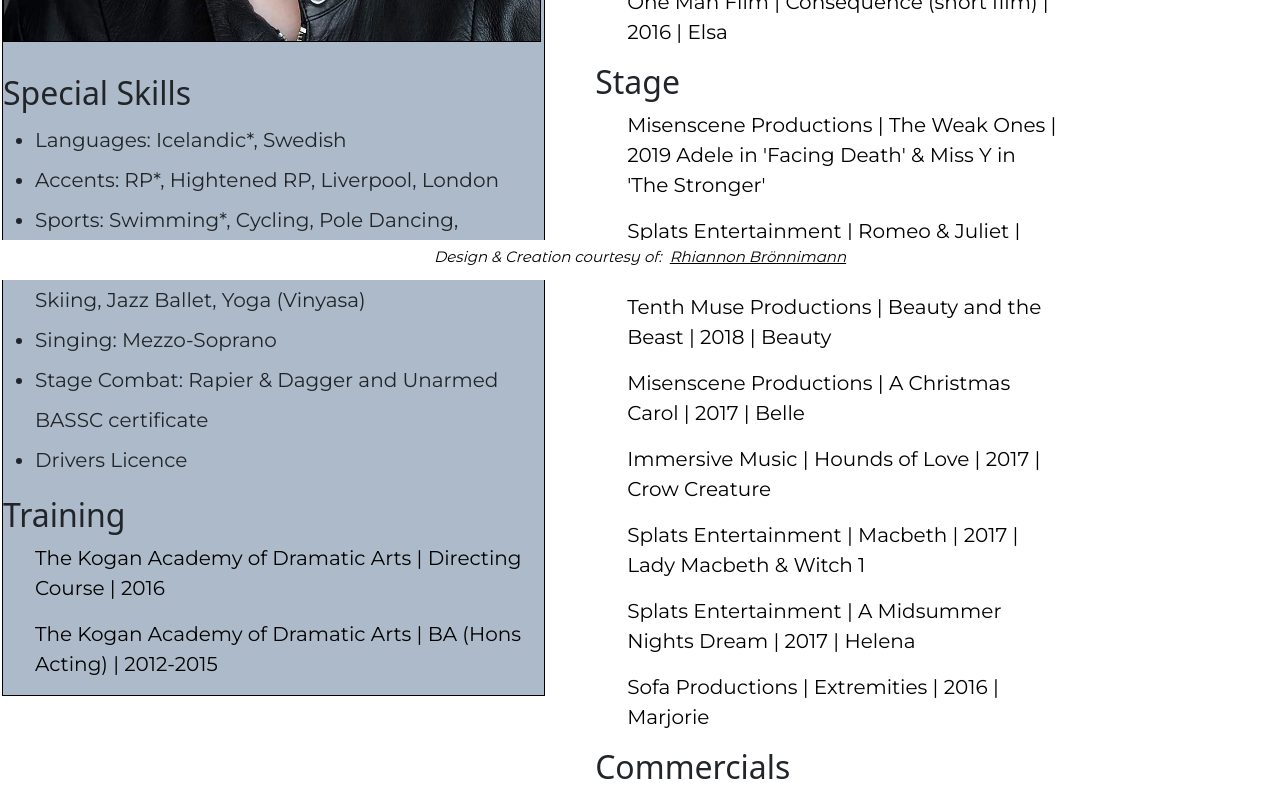
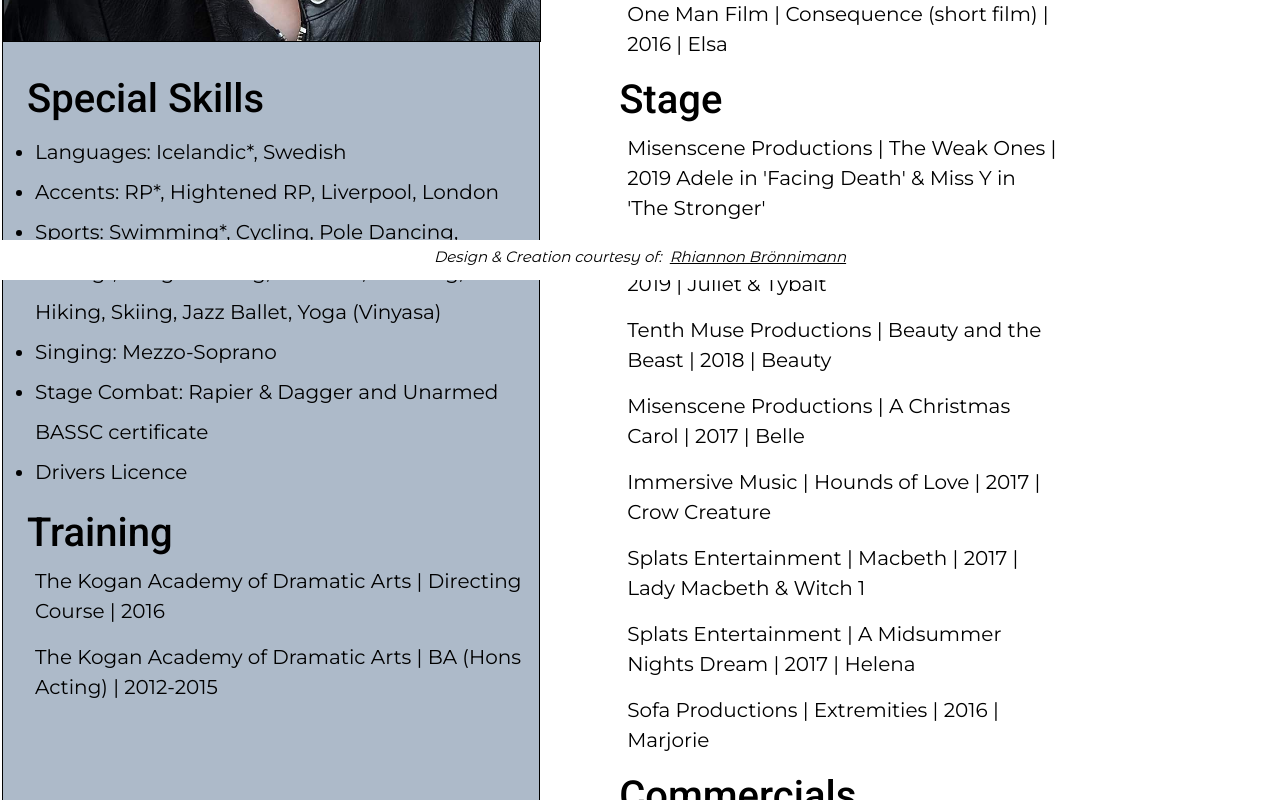
Before and after one commit to Rhibro/karens-portfolio, a React (Create React App) app: page /resume in a window 1280 px wide. Shown: the part 520-1320 px from the top of the page. Built offline with nearby package versions, Linux system fonts and the light colour scheme.

Commit message:
fixing layout on resume

```diff
--- a/src/components/Resume.js
+++ b/src/components/Resume.js
@@ -7,7 +7,7 @@ return (
         <div className="columnR">
             <div className="imgInfoBox">
             <img className="resumeimg" src={resumeImg} alt="Karen in a black leather jacket looking serious"></img>
-            <h2 className="resumeTiltles">
+            <h2 className="resumeTitles">
                 Special Skills
             </h2>
             <ul>
@@ -32,7 +32,7 @@ return (
                     Drivers Licence
                 </li>
             </ul>
-            <h2 className="resumeTiltles">
+            <h2 className="resumeTitles">
                 Training
             </h2>
                 <p className="resumeItems">
@@ -45,7 +45,7 @@ return (
         </div>
         <div className="columnR">
         <div className="resumeInfoBox">
-        <h2 className="resumeTiltles">
+        <h2 className="resumeTitles">
             Film/TV
         </h2>
             <p className="resumeItems">
@@ -66,7 +66,7 @@ return (
             <p className="resumeItems">
                 One Man Film | Consequence (short film) | 2016 | Elsa
             </p>
-        <h2 className="resumeTiltles">
+        <h2 className="resumeTitles">
             Stage
         </h2>
             <p className="resumeItems">
@@ -94,7 +94,7 @@ return (
             <p className="resumeItems">
                 Sofa Productions | Extremities | 2016 | Marjorie
             </p>
-        <h2 className="resumeTiltles">
+        <h2 className="resumeTitles">
             Commercials
         </h2>
             <p className="resumeItems">
--- a/src/index.css
+++ b/src/index.css
@@ -160,7 +160,8 @@ background-image: url(/src/images/karen.jpg);
   flex-direction: column;
   background-color: #ADBAC9;
   border: 1px solid black;
-  min-height: 100%;
+  width: 42vw;
+  height: 200vh;
 
 }
 
@@ -183,9 +184,9 @@ background-image: url(/src/images/karen.jpg);
   font-style: normal;
   font-weight: 500;
   font-size: 40px;
-  line-height: 45px;
+  line-height: 50px;
   color: #000000;
-  margin-left: 2rem;
+  margin-left: 1.5rem;
 }
 
 .listIr {
@@ -194,6 +195,7 @@ background-image: url(/src/images/karen.jpg);
   font-weight: 500;
   font-size: 20px;
   line-height: 40px;
+  color: #000000;
 }
 
 .resumeItems {
```
